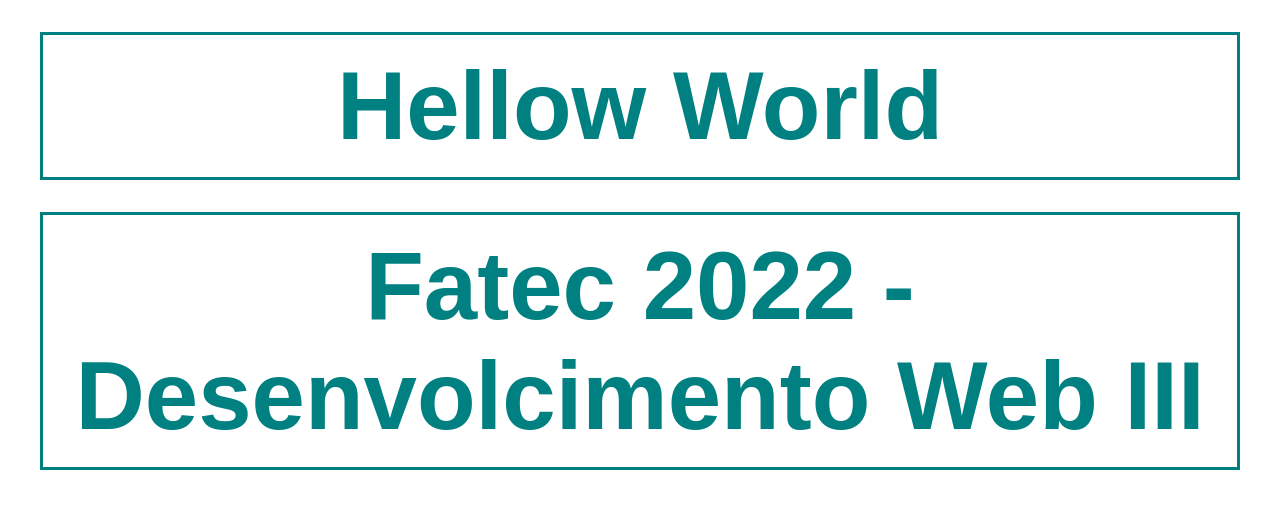
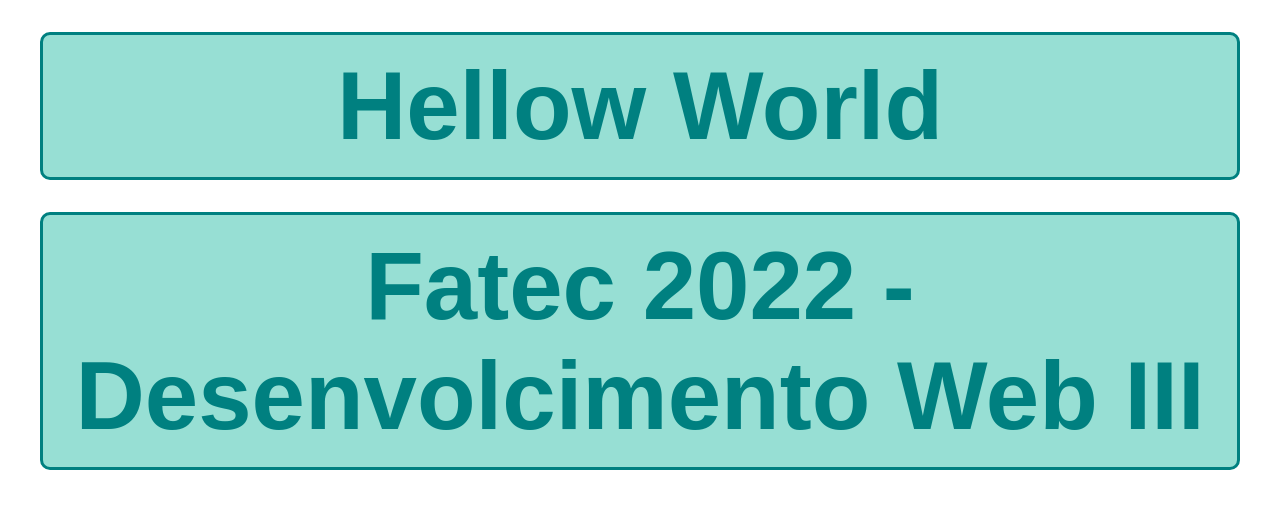
Before and after one commit to ikarobsb/hello-world-heroku, a website: page index.html in a window 1280 px wide. Drawn offline with Linux system fonts and the light colour scheme.

Commit message:
second commit

```diff
--- a/index.html
+++ b/index.html
@@ -14,11 +14,13 @@
     h1{
         color: teal;
         border: 3px teal solid;
+        border-radius: 10px;
         font-size: 6rem;
         padding: 1rem;
         margin: 2rem;
         text-align: center;
         font-family: sans-serif;
+        background-color: rgb(151, 223, 212);
     }
 </style>
 </body>
```
Also changed, not shown: package.json (added, +16 -0 lines).
